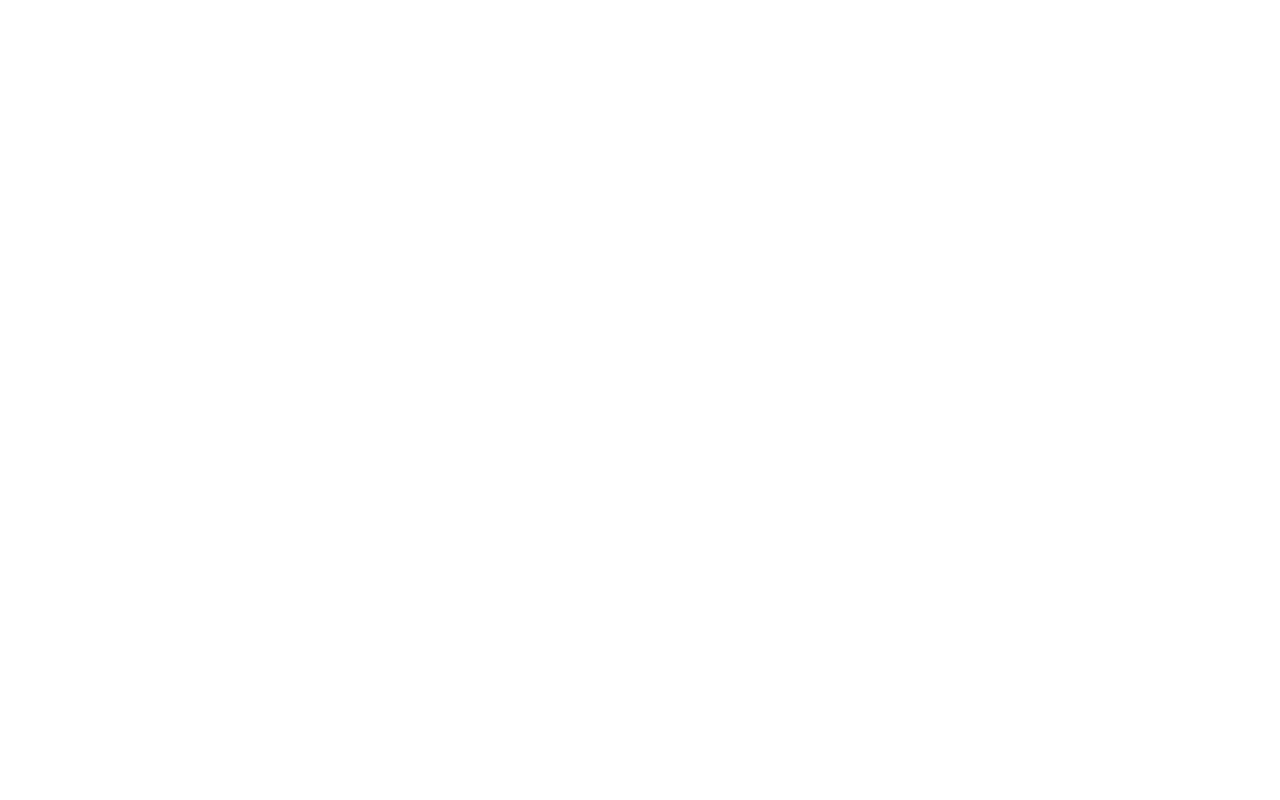
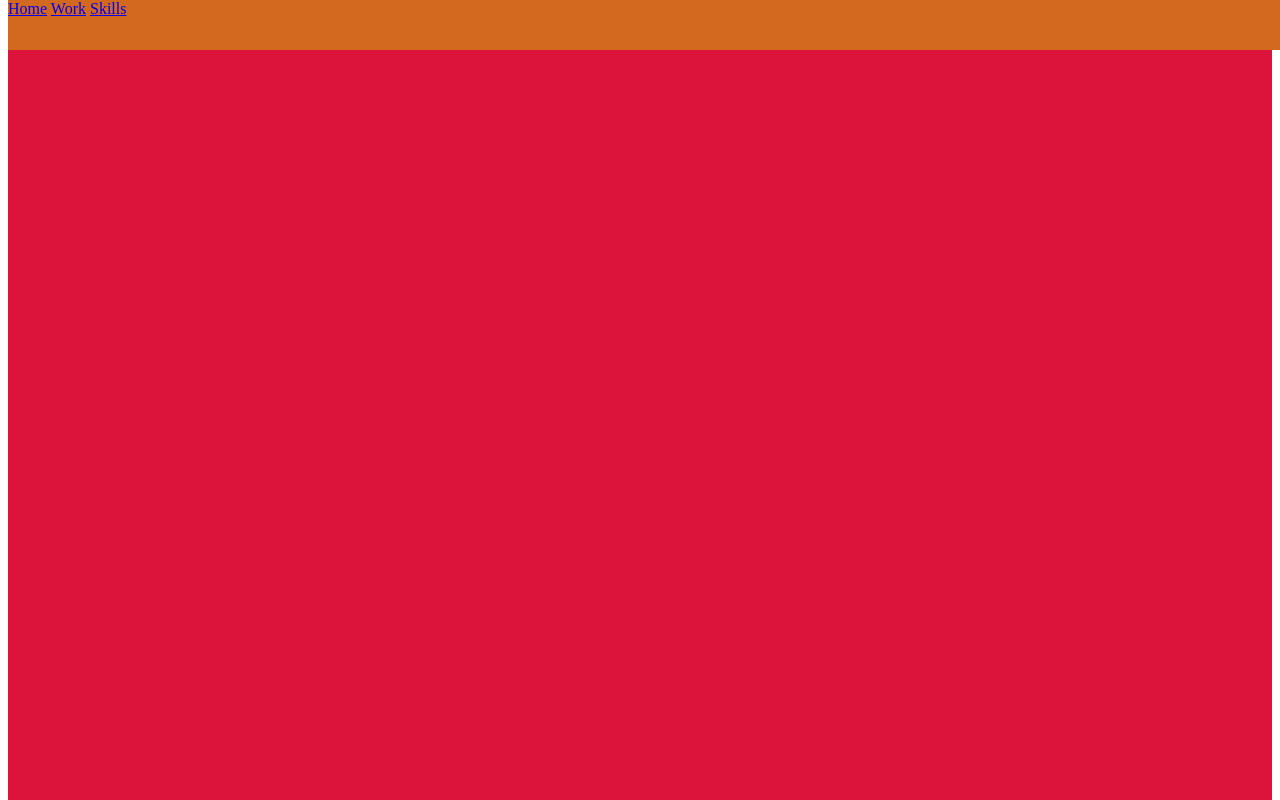
Before and after one commit to enandr/portfolio-v2, a plain HTML site: page index.html in a window 1280 px wide. Shown: the top 800 px of the page. Drawn offline with nearby package versions, Linux system fonts and the light colour scheme.

Commit message:
got basic styling and layout

```diff
--- a/index.html
+++ b/index.html
@@ -2,11 +2,25 @@
 <html>
     <head>
         <title>Title</title>
-        <script src="https://ajax.googleapis.com/ajax/libs/jquery/3.4.1/jquery.min.js"></script>
+        <!-- <script src="https://ajax.googleapis.com/ajax/libs/jquery/3.4.1/jquery.min.js"></script> -->
         <script src="main.js"></script>
+        <link rel="stylesheet" href="https://cdnjs.cloudflare.com/ajax/libs/font-awesome/4.7.0/css/font-awesome.min.css">
         <link rel="stylesheet" href="style.css" />
     </head>
     <body>
+      <div class="navbar" id="navbar">
+        <div class="links">
+          <a href="#mainpage" class="link">Home</a>
+          <a href="#workpage" class="link">Work</a>
+          <a href="#skillspage" class="link">Skills</a>
+          <a href="" class="link"></a>
+        </div>
+        <div class="sociallinks">
 
+        </div>
+      </div>
+      <div class="mainpage page" id="mainpage"></div>
+      <div class="workpage page" id="workpage"></div>
+      <div class="skillspage page" id="skillspage"></div>
     </body>
 </html>
--- a/style.css
+++ b/style.css
@@ -0,0 +1,26 @@
+.navbar{
+  height:50px;
+  position:fixed;
+  top:0;
+  width:100vw;
+  background-color: chocolate;
+}
+.mainpage{
+  background-color: crimson;
+  top:30px;
+}
+.workpage{
+  background-color: darkgreen;
+}
+.skillspage{
+  background-color: blueviolet;
+}
+.page{
+  height:100vh;
+}
+body{
+  min-height:100vh;
+}
+html{
+  scroll-behavior: smooth;
+}
```
